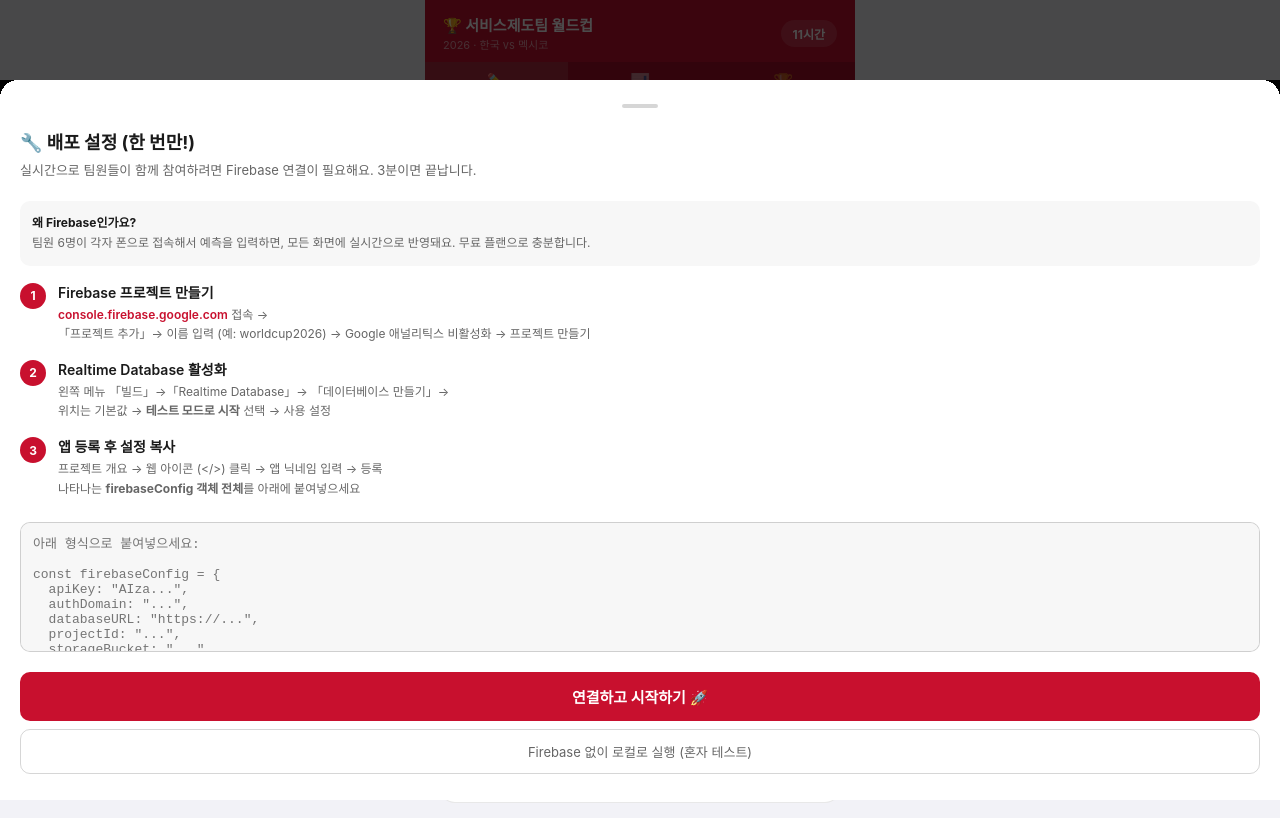
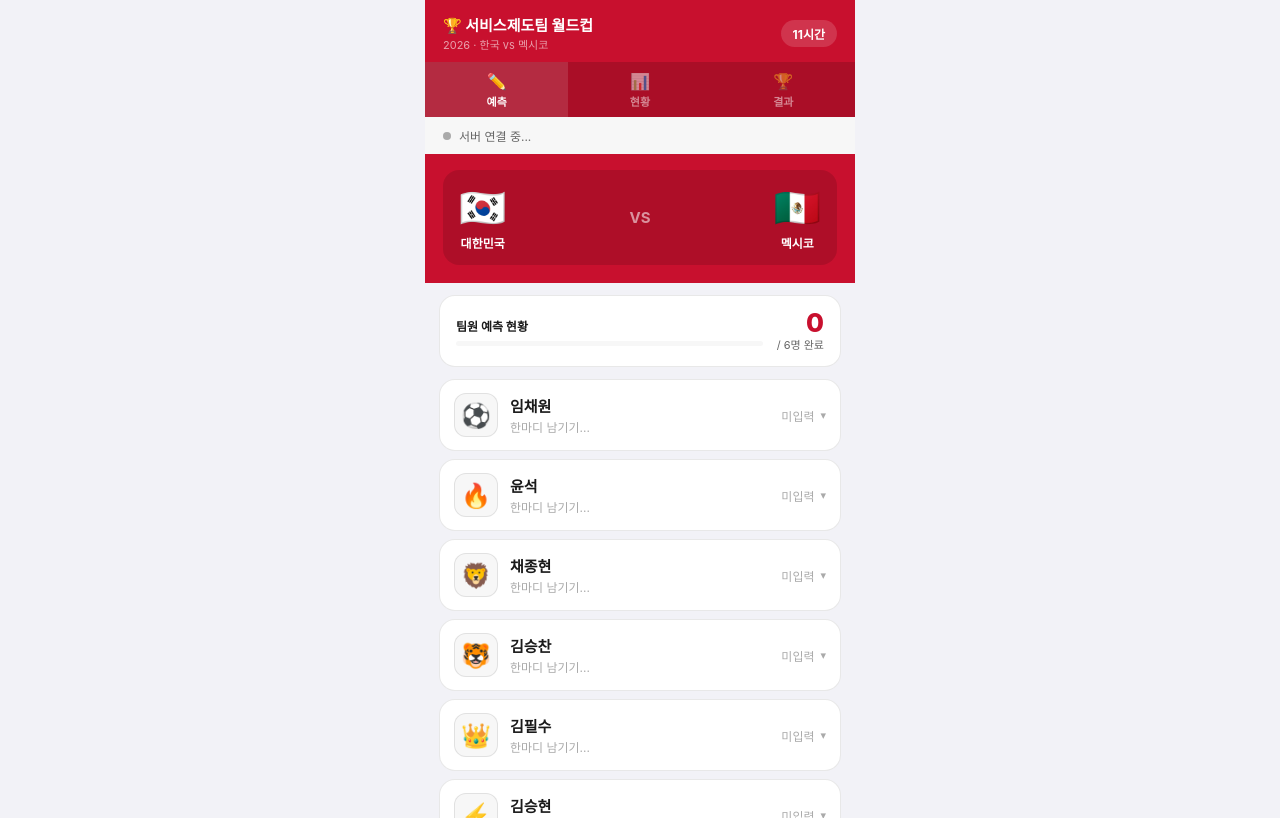
Before and after one commit to seunghyeonkim1207/worldcup2026, a plain HTML site: page index.html in a window 1280 px wide. Shown: the top 818 px of the page. Drawn offline with Linux system fonts and the light colour scheme; no server answers.

Commit message:
Add files via upload

```diff
--- a/index.html
+++ b/index.html
@@ -203,68 +203,6 @@
 <body>
 <div class="app">
 
-  <!-- ── Setup Sheet (Firebase 미설정 시 표시) ── -->
-  <div class="setup-overlay" id="setup-overlay">
-    <div class="setup-sheet">
-      <div class="setup-handle"></div>
-      <div class="setup-title">🔧 배포 설정 (한 번만!)</div>
-      <div class="setup-sub">실시간으로 팀원들이 함께 참여하려면 Firebase 연결이 필요해요. 3분이면 끝납니다.</div>
-
-      <div class="setup-note">
-        <strong>왜 Firebase인가요?</strong><br>
-        팀원 6명이 각자 폰으로 접속해서 예측을 입력하면, 모든 화면에 실시간으로 반영돼요. 무료 플랜으로 충분합니다.
-      </div>
-
-      <div class="setup-step">
-        <div class="step-num">1</div>
-        <div class="step-body">
-          <div class="step-title">Firebase 프로젝트 만들기</div>
-          <div class="step-desc">
-            <a class="step-link" href="https://console.firebase.google.com" target="_blank">console.firebase.google.com</a> 접속 →<br>
-            「프로젝트 추가」→ 이름 입력 (예: worldcup2026) → Google 애널리틱스 비활성화 → 프로젝트 만들기
-          </div>
-        </div>
-      </div>
-
-      <div class="setup-step">
-        <div class="step-num">2</div>
-        <div class="step-body">
-          <div class="step-title">Realtime Database 활성화</div>
-          <div class="step-desc">
-            왼쪽 메뉴 「빌드」→「Realtime Database」→ 「데이터베이스 만들기」→<br>
-            위치는 기본값 → <strong>테스트 모드로 시작</strong> 선택 → 사용 설정
-          </div>
-        </div>
-      </div>
-
-      <div class="setup-step">
-        <div class="step-num">3</div>
-        <div class="step-body">
-          <div class="step-title">앱 등록 후 설정 복사</div>
-          <div class="step-desc">
-            프로젝트 개요 → 웹 아이콘 (&#60;/&#62;) 클릭 → 앱 닉네임 입력 → 등록<br>
-            나타나는 <strong>firebaseConfig 객체 전체</strong>를 아래에 붙여넣으세요
-          </div>
-        </div>
-      </div>
-
-      <textarea class="setup-input" id="setup-config" placeholder='아래 형식으로 붙여넣으세요:
-
-const firebaseConfig = {
-  apiKey: "AIza...",
-  authDomain: "...",
-  databaseURL: "https://...",
-  projectId: "...",
-  storageBucket: "...",
-  messagingSenderId: "...",
-  appId: "..."
-};'></textarea>
-
-      <button class="setup-btn" onclick="applyConfig()">연결하고 시작하기 🚀</button>
-      <button class="setup-skip" onclick="skipSetup()">Firebase 없이 로컬로 실행 (혼자 테스트)</button>
-    </div>
-  </div>
-
   <!-- ── Header ── -->
   <div class="header">
     <div class="header-top">
@@ -410,26 +348,6 @@
 /* ══════════════════════════════════════════
    Firebase 설정
 ══════════════════════════════════════════ */
-function applyConfig() {
-  const raw = document.getElementById('setup-config').value.trim();
-  // firebaseConfig 객체 추출
-  const match = raw.match(/\{[\s\S]*\}/);
-  if (!match) { alert('올바른 firebaseConfig 형식이 아닙니다. 다시 확인해주세요.'); return; }
-  try {
-    const config = eval('(' + match[0] + ')');
-    if (!config.databaseURL) { alert('databaseURL이 없습니다. Firebase 콘솔에서 Realtime Database를 먼저 활성화하세요.'); return; }
-    localStorage.setItem('wc2026_config', JSON.stringify(config));
-    initFirebase(config);
-    document.getElementById('setup-overlay').style.display = 'none';
-  } catch(err) {
-    alert('설정 파싱 오류: ' + err.message);
-  }
-}
-
-function skipSetup() {
-  document.getElementById('setup-overlay').style.display = 'none';
-}
-
 function initFirebase(config) {
   try {
     const app = firebase.initializeApp(config);
@@ -491,18 +409,16 @@
   txt.textContent = s.text;
 }
 
-// 저장된 설정 자동 로드
-(function() {
-  const saved = localStorage.getItem('wc2026_config');
-  if (saved) {
-    try {
-      initFirebase(JSON.parse(saved));
-      document.getElementById('setup-overlay').style.display = 'none';
-    } catch(e) {
-      localStorage.removeItem('wc2026_config');
-    }
-  }
-})();
+// Firebase 자동 시작
+initFirebase({
+  apiKey: "AIzaSyDbJo184QxdtBYcaj1U333ojyd8w2M12DI",
+  authDomain: "worldcup2026-4726d.firebaseapp.com",
+  databaseURL: "https://worldcup2026-4726d-default-rtdb.firebaseio.com",
+  projectId: "worldcup2026-4726d",
+  storageBucket: "worldcup2026-4726d.firebasestorage.app",
+  messagingSenderId: "638020342788",
+  appId: "1:638020342788:web:f49dc1c0374ddd073b5151"
+});
 
 /* ══════════════════════════════════════════
    탭 전환
```
